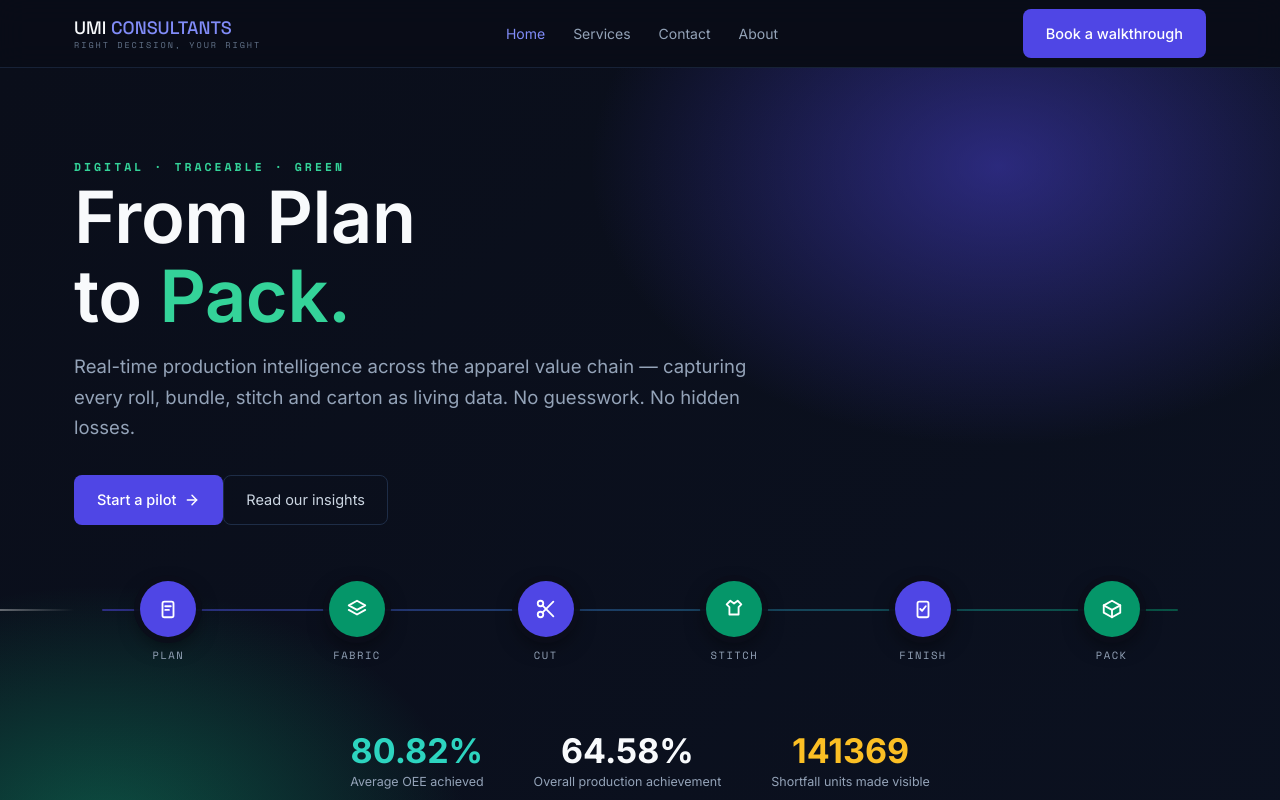
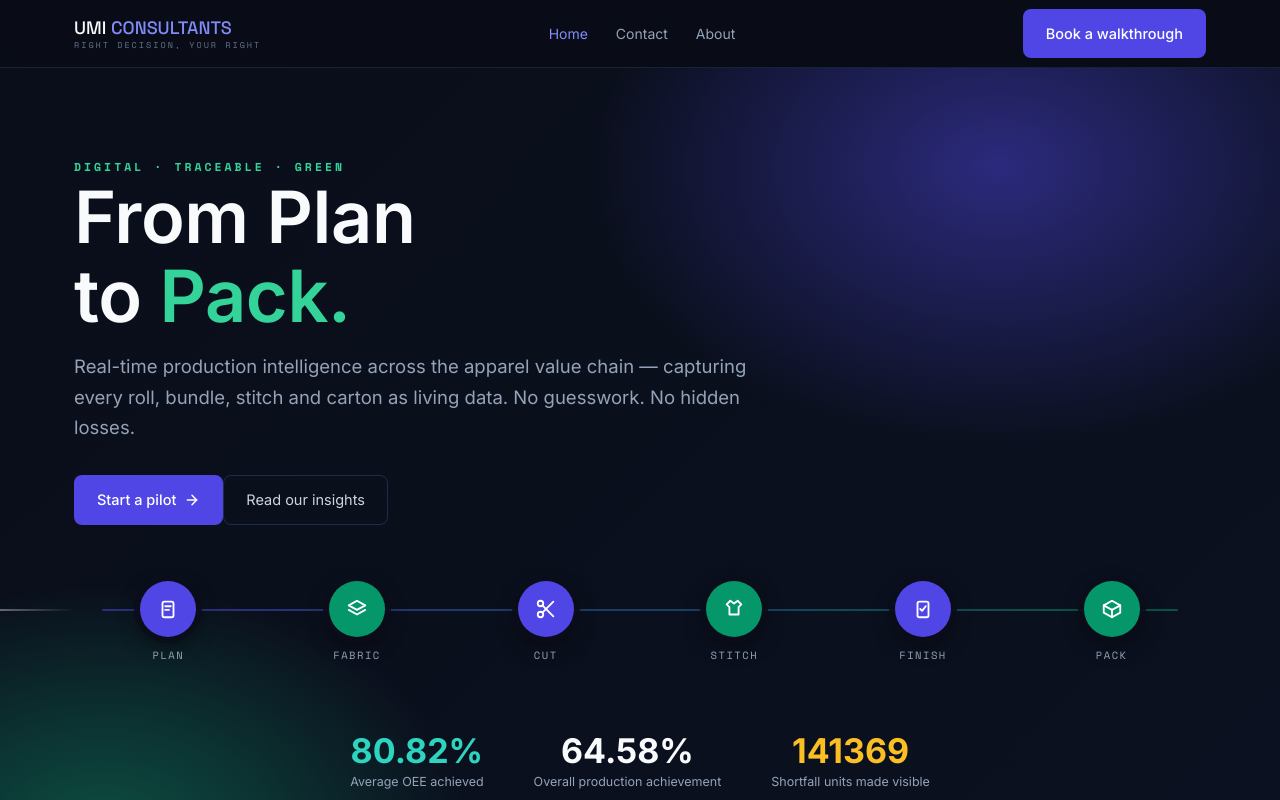
Before and after one commit to ismail-ahmad/umi-website, a Next.js app: page / in a window 1280 px wide. Shown: the top 800 px of the page. Built offline with nearby package versions, Linux system fonts and the light colour scheme.

Commit message:
removed services from the menu

```diff
--- a/components/menu.tsx
+++ b/components/menu.tsx
@@ -14,7 +14,7 @@ export default function Menu({menuOpen, closeMenuAction}: {menuOpen:boolean; clo
         <div className={`menu ${menuOpen ? 'menu-open' : ''}`}>
             <ul className='menu-list'>
                 <li className='menu-link'><Link href='/' onClick={closeMenuAction} className={isactive('/')}>Home</Link></li>
-                <li className='menu-link'><Link href='/services' onClick={closeMenuAction} className={isactive('/services')}>Services</Link></li>
+                <li className='menu-link' style={{display: 'none'}}><Link href='/services' onClick={closeMenuAction} className={isactive('/services')}>Services</Link></li>
                 <li className='menu-link'><Link href='/contact' onClick={closeMenuAction} className={isactive('/contact')}>Contact</Link></li>
                 <li className='menu-link'><Link href='/about' onClick={closeMenuAction} className={isactive('/about')}>About</Link></li>
                 <li className='menu-link' style={{display: 'none'}}><Link href='/insights' onClick={closeMenuAction} className={isactive('/insights')}>Insights</Link></li>
```
